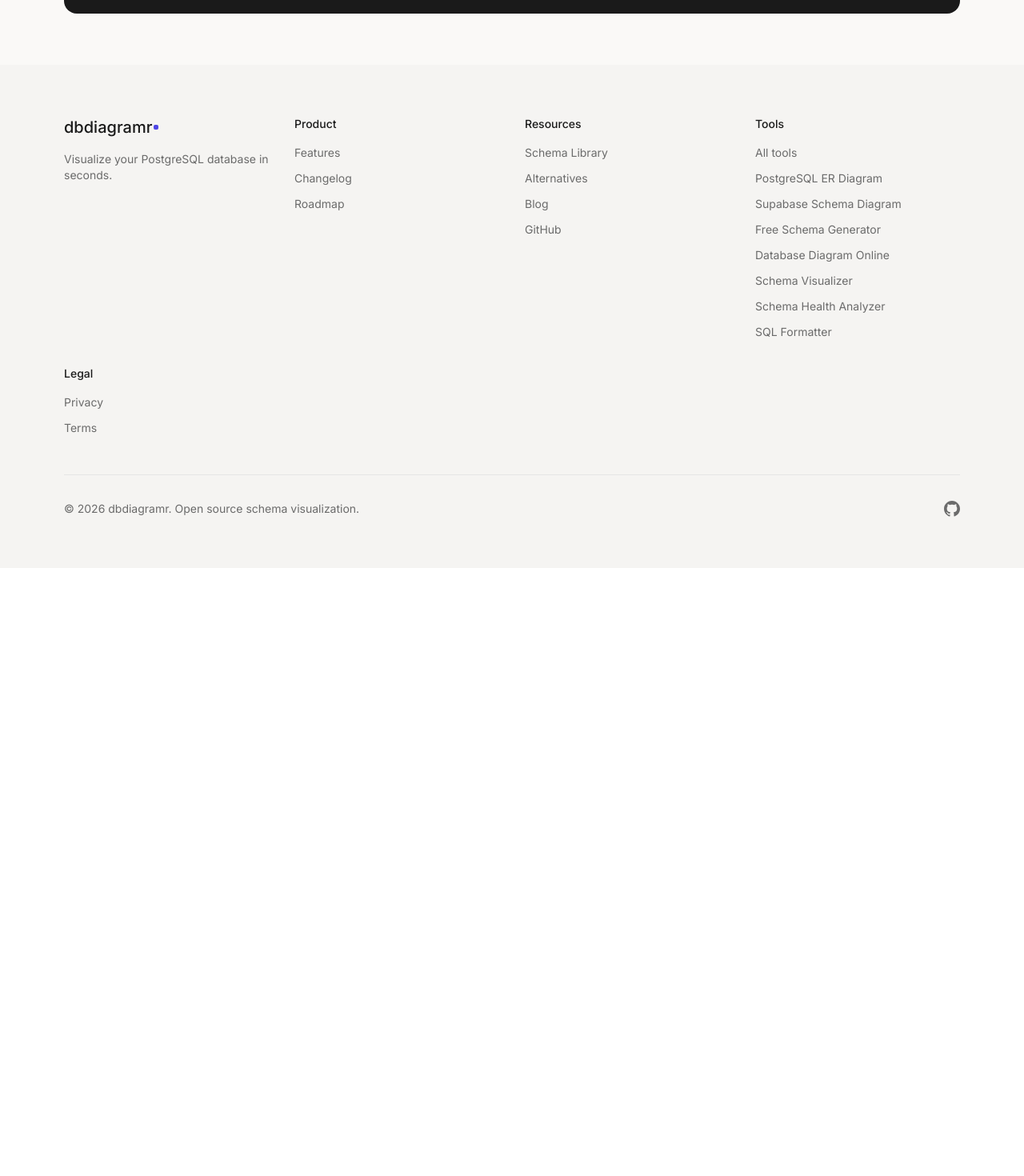
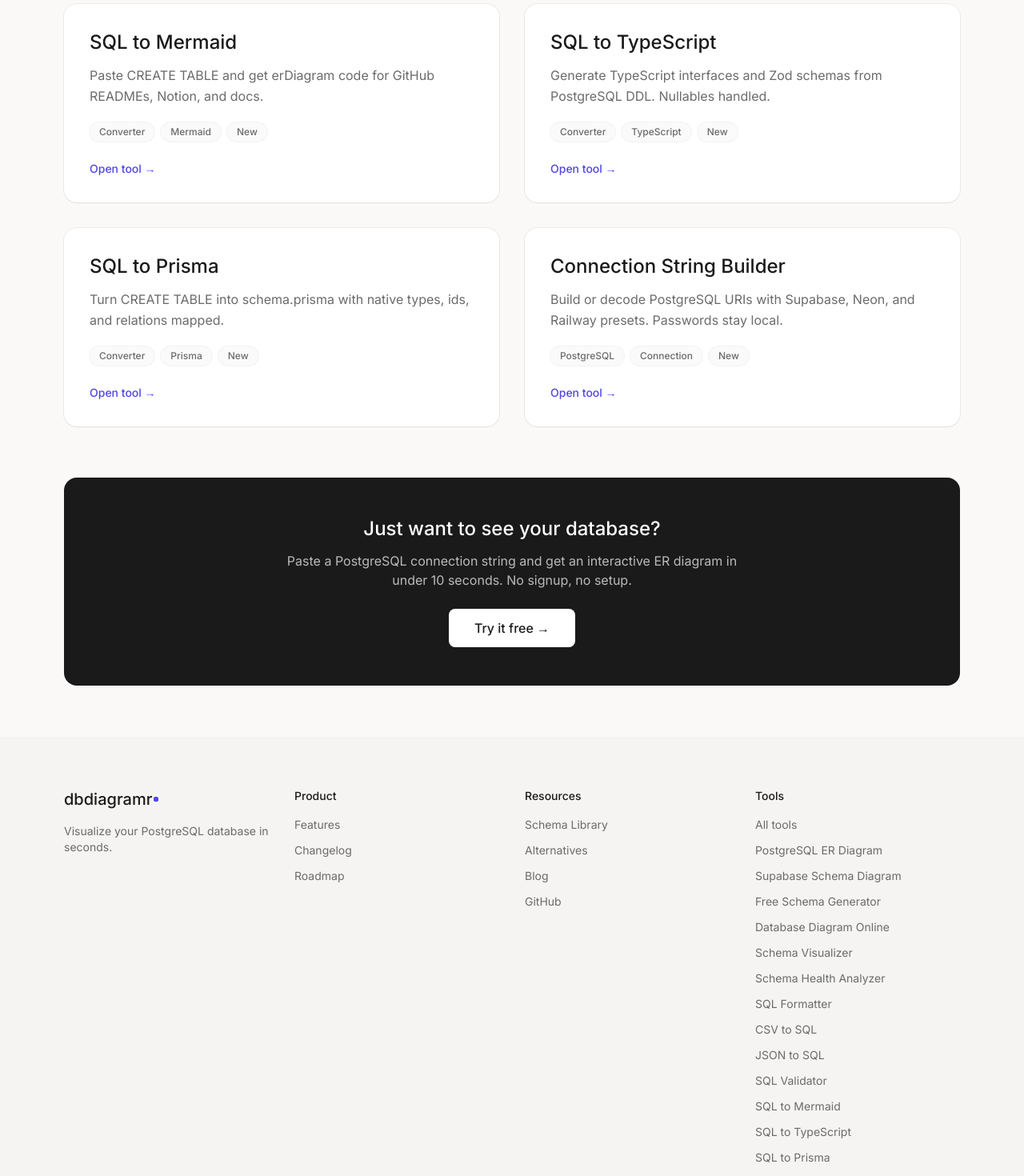
Before and after one commit to VarunKvK/dbdiagramr, a Next.js app: page /tools in a window 1280 px wide. Shown: the part 1727-3197 px from the top of the page at 80% size. Before the commit the page ends 2437 px from the top, so only its background shows below. Built offline with nearby package versions, Linux system fonts and the light colour scheme; a web font is replaced by a local one.

Commit message:
fix: Building more free tools

```diff
--- a/app/sections/BlogTeaser.tsx
+++ b/app/sections/BlogTeaser.tsx
@@ -9,6 +9,13 @@
   { href: "/postgres-schema-visualizer", label: "Schema Visualizer" },
   { href: "/database-schema-analyzer", label: "Schema Health Analyzer" },
   { href: "/sql-formatter", label: "SQL Formatter" },
+  { href: "/csv-to-sql", label: "CSV to SQL" },
+  { href: "/json-to-sql", label: "JSON to SQL" },
+  { href: "/sql-validator", label: "SQL Validator" },
+  { href: "/sql-to-mermaid", label: "SQL to Mermaid" },
+  { href: "/sql-to-typescript", label: "SQL to TypeScript" },
+  { href: "/sql-to-prisma", label: "SQL to Prisma" },
+  { href: "/postgres-connection-string", label: "Connection String Builder" },
 ];
 
 const schemaLinks = [
--- a/app/sections/Footer.tsx
+++ b/app/sections/Footer.tsx
@@ -72,6 +72,27 @@
               <li>
                 <a href="/sql-formatter" className="transition-colors hover:text-ink">SQL Formatter</a>
               </li>
+              <li>
+                <a href="/csv-to-sql" className="transition-colors hover:text-ink">CSV to SQL</a>
+              </li>
+              <li>
+                <a href="/json-to-sql" className="transition-colors hover:text-ink">JSON to SQL</a>
+              </li>
+              <li>
+                <a href="/sql-validator" className="transition-colors hover:text-ink">SQL Validator</a>
+              </li>
+              <li>
+                <a href="/sql-to-mermaid" className="transition-colors hover:text-ink">SQL to Mermaid</a>
+              </li>
+              <li>
+                <a href="/sql-to-typescript" className="transition-colors hover:text-ink">SQL to TypeScript</a>
+              </li>
+              <li>
+                <a href="/sql-to-prisma" className="transition-colors hover:text-ink">SQL to Prisma</a>
+              </li>
+              <li>
+                <a href="/postgres-connection-string" className="transition-colors hover:text-ink">Connection String Builder</a>
+              </li>
             </ul>
           </div>
           <div>
--- a/app/sections/RelatedTools.tsx
+++ b/app/sections/RelatedTools.tsx
@@ -8,10 +8,27 @@
   { href: "/postgres-schema-visualizer", label: "Schema Visualizer" },
   { href: "/database-schema-analyzer", label: "Schema Health Analyzer" },
   { href: "/sql-formatter", label: "SQL Formatter" },
+  { href: "/csv-to-sql", label: "CSV to SQL" },
+  { href: "/json-to-sql", label: "JSON to SQL" },
+  { href: "/sql-validator", label: "SQL Validator" },
+  { href: "/sql-to-mermaid", label: "SQL to Mermaid" },
+  { href: "/sql-to-typescript", label: "SQL to TypeScript" },
+  { href: "/sql-to-prisma", label: "SQL to Prisma" },
+  { href: "/postgres-connection-string", label: "Connection String Builder" },
 ];
 
-export default function RelatedTools({ current }: { current: string }) {
-  const tools = allTools.filter((t) => t.href !== current);
+export default function RelatedTools({
+  current,
+  siblings,
+}: {
+  current: string;
+  siblings?: string[];
+}) {
+  const tools = siblings
+    ? siblings
+        .map((href) => allTools.find((t) => t.href === href))
+        .filter((t): t is (typeof allTools)[number] => Boolean(t))
+    : allTools.filter((t) => t.href !== current);
   return (
     <section className="mt-16">
       <h2 className="mb-4 text-2xl font-medium text-ink">
--- a/app/tools/page.tsx
+++ b/app/tools/page.tsx
@@ -3,13 +3,26 @@
 import Footer from "@/app/sections/Footer";
 
 export const metadata: Metadata = {
-  title: "Free Database Tools — ER Diagrams, Schema Analyzer & Generators",
+  title: "Free Database Tools -- ER Diagrams, Converters & Validators",
   description:
-    "Every free dbdiagramr tool in one place: PostgreSQL ER diagrams, Supabase visualizer, schema health analyzer, and SQL-to-diagram generators. No signup required.",
+    "Every free dbdiagramr tool in one place: ER diagrams, SQL validator, CSV/JSON to SQL, SQL to Prisma/TypeScript/Mermaid, connection string builder. No signup.",
   keywords:
-    "free database tools, postgres tools, er diagram tool, schema analyzer, sql to diagram, supabase schema diagram",
+    "free database tools, postgres tools, er diagram tool, sql validator, csv to sql, json to sql, sql to prisma, sql to typescript",
   alternates: {
     canonical: "https://www.dbdiagramr.space/tools",
+  },
+  openGraph: {
+    title: "Free Database Tools -- ER Diagrams, Converters & Validators",
+    description:
+      "Every free dbdiagramr tool in one place: ER diagrams, SQL validator, CSV/JSON to SQL, SQL to Prisma/TypeScript/Mermaid. No signup.",
+    type: "website",
+    url: "https://www.dbdiagramr.space/tools",
+  },
+  twitter: {
+    card: "summary_large_image",
+    title: "Free Database Tools -- ER Diagrams, Converters & Validators",
+    description:
+      "Every free dbdiagramr tool in one place: ER diagrams, SQL validator, CSV/JSON to SQL, SQL to Prisma/TypeScript/Mermaid. No signup.",
   },
 };
 
@@ -61,7 +74,56 @@
     name: "SQL Formatter",
     description:
       "Paste messy SQL and get clean, consistently formatted PostgreSQL. Keyword casing, smart indenting, copy or download.",
-    tags: ["Formatter", "PostgreSQL", "New"],
+    tags: ["Formatter", "PostgreSQL"],
+  },
+  {
+    href: "/csv-to-sql",
+    name: "CSV to SQL",
+    description:
+      "Drop in a CSV and get CREATE TABLE with detected types plus INSERTs. File never leaves your browser.",
+    tags: ["Converter", "CSV", "New"],
+  },
+  {
+    href: "/json-to-sql",
+    name: "JSON to SQL",
+    description:
+      "Paste JSON and get CREATE TABLE + INSERTs. Nested objects become linked child tables.",
+    tags: ["Converter", "JSON", "New"],
+  },
+  {
+    href: "/sql-validator",
+    name: "SQL Validator",
+    description:
+      "Check PostgreSQL syntax with the real Postgres parser. Line-level errors, private, instant.",
+    tags: ["Validator", "PostgreSQL", "New"],
+  },
+  {
+    href: "/sql-to-mermaid",
+    name: "SQL to Mermaid",
+    description:
+      "Paste CREATE TABLE and get erDiagram code for GitHub READMEs, Notion, and docs.",
+    tags: ["Converter", "Mermaid", "New"],
+  },
+  {
+    href: "/sql-to-typescript",
+    name: "SQL to TypeScript",
+    description:
+      "Generate TypeScript interfaces and Zod schemas from PostgreSQL DDL. Nullables handled.",
+    tags: ["Converter", "TypeScript", "New"],
+  },
+  {
+    href: "/sql-to-prisma",
+    name: "SQL to Prisma",
+    description:
+      "Turn CREATE TABLE into schema.prisma with native types, ids, and relations mapped.",
+    tags: ["Converter", "Prisma", "New"],
+  },
+  {
+    href: "/postgres-connection-string",
+    name: "Connection String Builder",
+    description:
+      "Build or decode PostgreSQL URIs with Supabase, Neon, and Railway presets. Passwords stay local.",
+    tags: ["PostgreSQL", "Connection", "New"],
   },
 ];
 
--- a/app/visualize/page.tsx
+++ b/app/visualize/page.tsx
@@ -12,16 +12,37 @@
   const [searchQuery, setSearchQuery] = useState("");
   const [mode, setMode] = useState<"sql" | "connection">("sql");
   const [initialSql, setInitialSql] = useState<string | undefined>(undefined);
+  const [initialConn, setInitialConn] = useState<string | undefined>(undefined);
   const searchInputRef = useRef<HTMLInputElement>(null);
 
   // Support /visualize?schema=<slug> ("Open in DBdiagramr to edit")
+  // and sessionStorage handoffs from converter tools (preload-sql / preload-conn)
   useEffect(() => {
     const slug = new URLSearchParams(window.location.search).get("schema");
-    if (!slug) return;
-    const entry = getSchemaEntry(slug);
-    if (entry) {
-      setMode("sql");
-      setInitialSql(schemaToSql(entry.schema));
+    if (slug) {
+      const entry = getSchemaEntry(slug);
+      if (entry) {
+        setMode("sql");
+        setInitialSql(schemaToSql(entry.schema));
+        return;
+      }
+    }
+    try {
+      const sql = window.sessionStorage.getItem("dbdiagramr:preload-sql");
+      if (sql) {
+        window.sessionStorage.removeItem("dbdiagramr:preload-sql");
+        setMode("sql");
+        setInitialSql(sql);
+        return;
+      }
+      const conn = window.sessionStorage.getItem("dbdiagramr:preload-conn");
+      if (conn) {
+        window.sessionStorage.removeItem("dbdiagramr:preload-conn");
+        setMode("connection");
+        setInitialConn(conn);
+      }
+    } catch {
+      // sessionStorage unavailable (private mode) — ignore
     }
   }, []);
 
@@ -64,6 +85,7 @@
             onSchemaGenerated={handleSchemaGenerated}
             onSchemaCleared={handleSchemaCleared}
             initialSql={initialSql}
+            initialConnString={initialConn}
           />
         </div>
       </div>
--- a/components/TryModal.tsx
+++ b/components/TryModal.tsx
@@ -16,9 +16,11 @@
   onModeChange?: (mode: Mode) => void;
   /** Preload SQL (e.g. from /visualize?schema=slug); parsed via the normal live path */
   initialSql?: string;
+  /** Preload a connection string (e.g. staged by the conn-string builder) */
+  initialConnString?: string;
 }
 
-export default function TryModal({ onSchemaGenerated, onSchemaCleared, mode: controlledMode, onModeChange, initialSql }: TryModalProps) {
+export default function TryModal({ onSchemaGenerated, onSchemaCleared, mode: controlledMode, onModeChange, initialSql, initialConnString }: TryModalProps) {
   const [internalMode, setInternalMode] = useState<Mode>("sql");
   const mode = controlledMode ?? internalMode;
   const setMode = onModeChange ?? setInternalMode;
@@ -45,6 +47,15 @@
       setActiveFile("schema");
     }
   }, [initialSql]);
+
+  // Preload a staged connection string once (e.g. from the conn-string builder)
+  const connApplied = useRef(false);
+  useEffect(() => {
+    if (initialConnString && !connApplied.current) {
+      connApplied.current = true;
+      setConnectionString(initialConnString);
+    }
+  }, [initialConnString]);
 
   useEffect(() => {
     setIsLiveSite(
--- a/next.config.mjs
+++ b/next.config.mjs
@@ -1,5 +1,34 @@
 /** @type {import('next').NextConfig} */
 const nextConfig = {
+  webpack: (config, { isServer, webpack }) => {
+    // libpg-query ships Emscripten Node fallbacks (node:fs, node:crypto).
+    // Strip the node: prefix in the browser bundle so they hit the empty
+    // fallbacks below; those branches never execute outside Node.
+    if (!isServer) {
+      config.plugins.push(
+        new webpack.NormalModuleReplacementPlugin(/^node:/, (resource) => {
+          resource.request = resource.request.replace(/^node:/, "");
+        })
+      );
+      config.resolve.fallback = {
+        ...config.resolve.fallback,
+        fs: false,
+        crypto: false,
+        path: false,
+      };
+    }
+    return config;
+  },
+  async rewrites() {
+    return [
+      // libpg-query (WASM) resolves its binary relative to the JS chunk URL
+      // at runtime. Serve the vendored copy from /public instead.
+      {
+        source: "/_next/static/:path*/libpg-query.wasm",
+        destination: "/libpg-query.wasm",
+      },
+    ];
+  },
   async redirects() {
     return [
       {
--- a/package.json
+++ b/package.json
@@ -3,6 +3,7 @@
   "version": "0.1.0",
   "private": true,
   "scripts": {
+    "postinstall": "cp node_modules/libpg-query/wasm/libpg-query.wasm public/libpg-query.wasm",
     "dev": "next dev",
     "build": "next build",
     "start": "next start",
@@ -17,8 +18,10 @@
     "@xyflow/react": "^12.11.2",
     "class-variance-authority": "^0.7.1",
     "clsx": "^2.1.1",
+    "libpg-query": "^18.1.5",
     "lucide-react": "^1.25.0",
     "next": "14.2.35",
+    "papaparse": "^5.7.0",
     "pg": "^8.22.0",
     "playwright": "^1.63.0",
     "react": "^18",
```
Also changed, not shown: app/database-diagram-online/page.tsx (+7 -7 lines), app/free-schema-generator/page.tsx (+7 -7 lines), app/sitemap.ts (+52 -3 lines), 1 other file (tests, documents, lock files or other folders).
